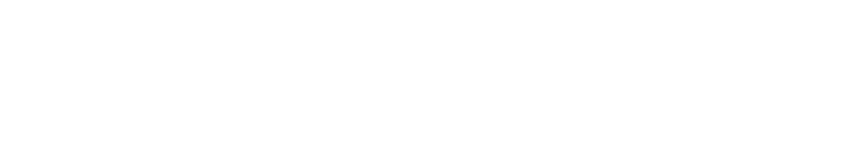
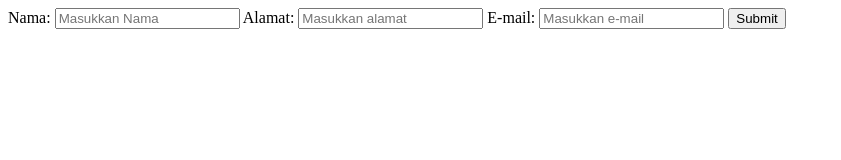
Before and after one commit to viandraagsatri/PemWebTeori_Kelompok7, a plain HTML site: page index.html in a window 1280 px wide. Shown: the whole page, without its empty margins (0-841 px from the left). Drawn offline with Linux system fonts and the light colour scheme.

Commit message:
Update index.html

```diff
--- a/index.html
+++ b/index.html
@@ -7,6 +7,14 @@
     <link rel="stylesheet" href="style.css">
 </head>
 <body>
-
+    <form action="ambil.html" method="get">
+        <label>Nama:</label>
+        <input  type="text" name="nama" placeholder="Masukkan Nama">
+        <label>Alamat:</label>
+        <input  type="text" name="nama" placeholder="Masukkan alamat">
+        <label>E-mail:</label>
+        <input type="text" name="nama" placeholder="Masukkan e-mail">
+        <button type="submit">Submit</button>
+    </form>
 </body>
 </html>
```
